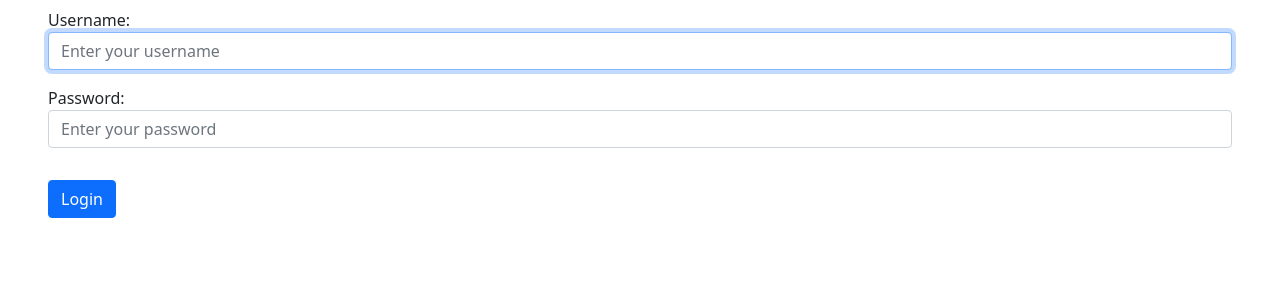
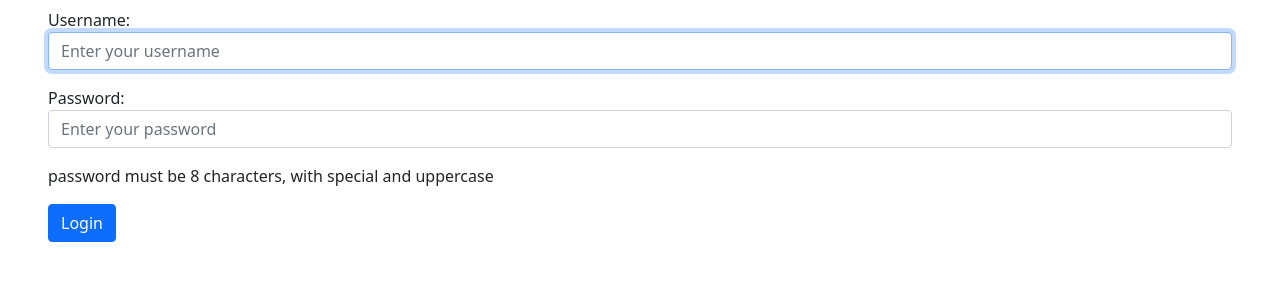
Before and after one commit to rodgersea/tak, a Django app: page /login/ in a window 1280 px wide. Shown: the part 130-430 px from the top of the page. Run offline with Django 4.2, Linux system fonts and the light colour scheme.

Commit message:
login password note

```diff
--- a/database_app/templates/login.html
+++ b/database_app/templates/login.html
@@ -23,6 +23,7 @@
 				{% endfor %}
 			</div>
 		{% endfor %}
+		<div>password must be 8 characters, with special and uppercase</div>
 
 		<button type="submit" class="btn btn-primary mt-3">Login</button>
 	</form>
```
Also changed, not shown: db.sqlite3.
